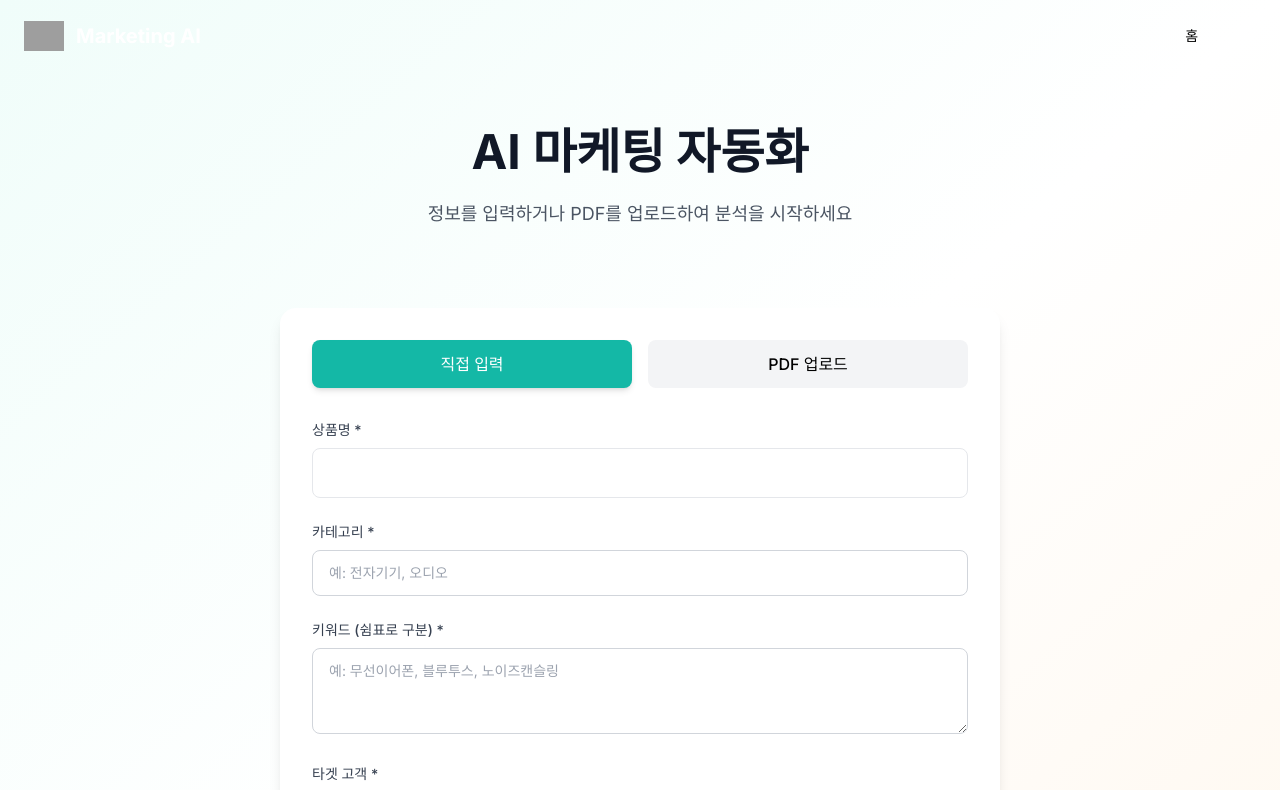
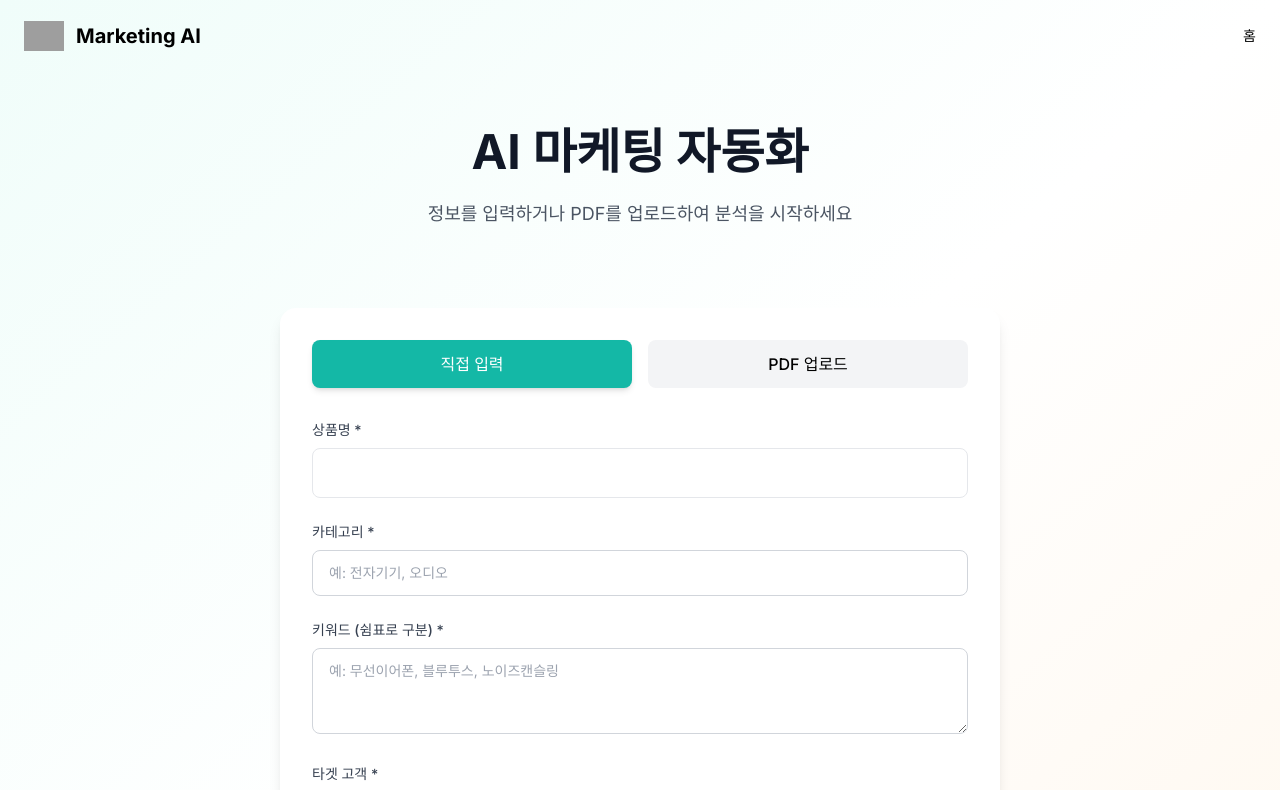
Before and after one commit to mini-inim/marketing_front, a React (Vite) app: page / in a window 1280 px wide. Shown: the top 790 px of the page. Built offline with nearby package versions, Linux system fonts and the light colour scheme; grey boxes are pictures that could not be loaded.

Commit message:
네비게이션 색상 변경

```diff
--- a/src/components/feature/Navbar.tsx
+++ b/src/components/feature/Navbar.tsx
@@ -7,6 +7,7 @@ const Navbar: React.FC = () => {
 
   useEffect(() => {
     const handleScroll = () => {
+      // 20px 이상 스크롤되면 상태 변경
       setIsScrolled(window.scrollY > 20);
     };
 
@@ -16,42 +17,41 @@ const Navbar: React.FC = () => {
 
   const navItems = [
     { path: '/', label: '홈' },
-    { path: '/chat', label: '챗봇' },
   ];
 
   return (
     <nav
       className={`fixed top-0 left-0 right-0 z-50 transition-all duration-300 ${
-        isScrolled ? 'bg-white shadow-md' : 'bg-transparent'
+        isScrolled
+          ? '**bg-white shadow-md**' // 스크롤 시 흰색 배경 및 그림자
+          : '**bg-transparent**' // 기본 상태 (배경 투명)
       }`}
     >
       <div className="max-w-7xl mx-auto px-6 py-4">
         <div className="flex items-center justify-between">
+          {/* 로고 및 브랜드 이름 */}
           <Link to="/" className="flex items-center gap-3">
             <img
               src="https://public.readdy.ai/ai/img_res/9ab40e47-95e8-41e0-8812-5e625703173a.png"
               alt="Logo"
               className="h-10 w-10 object-contain"
             />
-            <span className={`text-xl font-bold transition-colors ${isScrolled ? 'text-gray-800' : 'text-white'}`}>
+            {/* 브랜드 이름은 항상 검은색 */}
+            <span className={`text-xl font-bold **text-black** transition-colors`}>
               Marketing AI
             </span>
           </Link>
 
+          {/* 네비게이션 아이템 */}
           <div className="flex items-center gap-8">
             {navItems.map((item) => (
               <Link
                 key={item.path}
                 to={item.path}
-                className={`text-sm font-medium transition-colors whitespace-nowrap ${
-                  location.pathname === item.path
-                    ? isScrolled
-                      ? 'text-teal-500'
-                      : 'text-black'
-                    : isScrolled
-                    ? 'text-gray-600 hover:text-teal-500'
-                    : 'text-white/80 hover:text-white'
-                }`}
+                className={`
+                  text-sm font-medium transition-all duration-300 whitespace-nowrap
+
+                `}
               >
                 {item.label}
               </Link>
```
